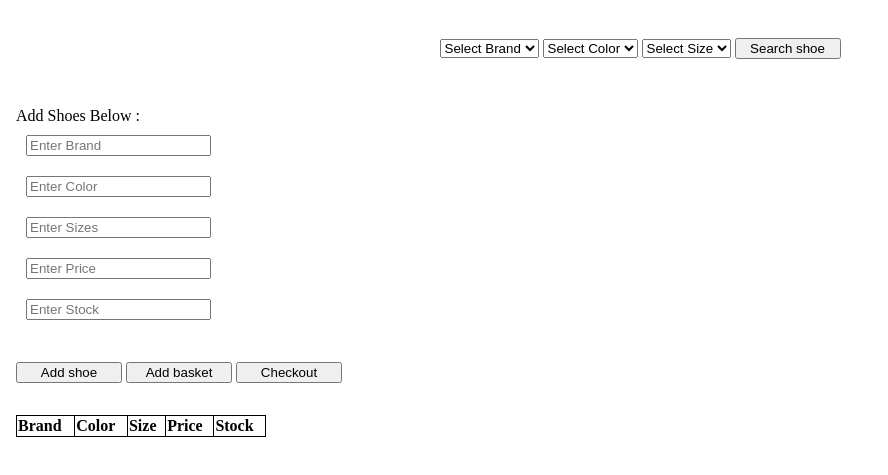
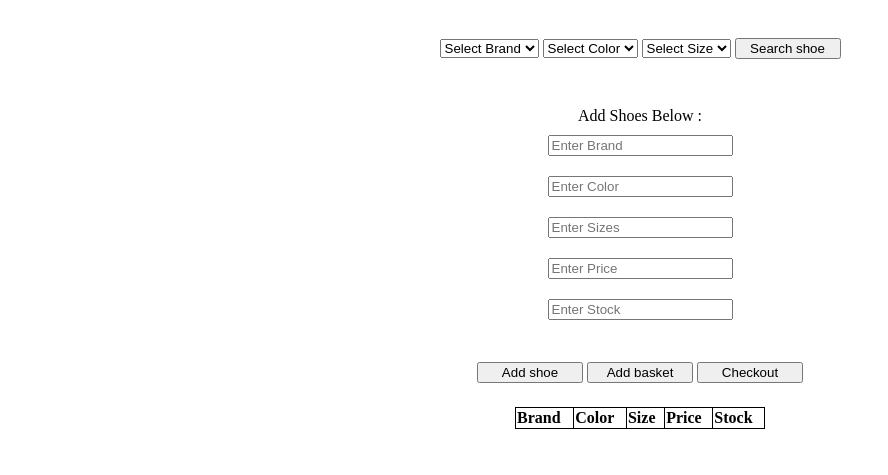
Before and after one commit to odwamakhalima/shoe_catalogue, a plain HTML site: page index.html in a window 1280 px wide. Shown: the part 95-570 px from the top of the page, without its empty margins (0-888 px from the left). Drawn offline with nearby package versions, Linux system fonts and the light colour scheme.

Commit message:
first commit

```diff
--- a/index.html
+++ b/index.html
@@ -66,7 +66,7 @@
 
 
     </div>
-
+<div class="center">
     <div style="padding:1em;">Add Shoes Below :
         <div style="padding:10px;">
               <input type="text" name="town" value="" id="item" class="addBrand" onfocus="this.value=''"
@@ -107,8 +107,10 @@
 
 
     </div>
-    <div style="padding:1em;">
-        <table>
+    <div class="row">
+        <div class="col-12">
+                <table class="center">
+                    <tbody>
                         <tr>
                         <th>Brand</th>
                         <th>Color</th>
@@ -116,16 +118,18 @@
                         <th>Price</th>
                         <th>Stock</th>
                     </tr>
-            <tbody class="userData">
+                    </tbody>
+                    <tbody class="userData right">
 
                     </tbody>
                 </table>
-
+            </div>
             </div>
     <div  style="padding:1em;">
         <span class="shoes "><span class="shoes"></span> </span>
     </div>
     <div class="error" style="padding:1em;">
+    </div>
 </div>
 </body>
 <script src="shoeFact.js"></script>
--- a/shoeFact.js
+++ b/shoeFact.js
@@ -62,9 +62,6 @@ function myShoes() {
             price: 700,
             stock: 5
         },
-
-
-
         {
             brand: "Adidas",
             color: 'Black',
@@ -121,7 +118,6 @@ function myShoes() {
             price: 700,
             stock: 5
         },
-
         {
             brand: "Puma",
             color: 'Red',
@@ -194,7 +190,6 @@ function myShoes() {
 
     function filter(para) {
         const filterBrand = para.brand;
-        const filterColor = para.color;
 
         const filterShoes = [];
 
@@ -258,7 +253,7 @@ function myShoes() {
 
                 }
 
-                console.log(checkShoe.quantity)
+
         }
 
         errorM = 'You Bought The Shoe'
```
Also changed, not shown: giphy.gif (added). Lines whose indentation alone changed are shown as unchanged.
